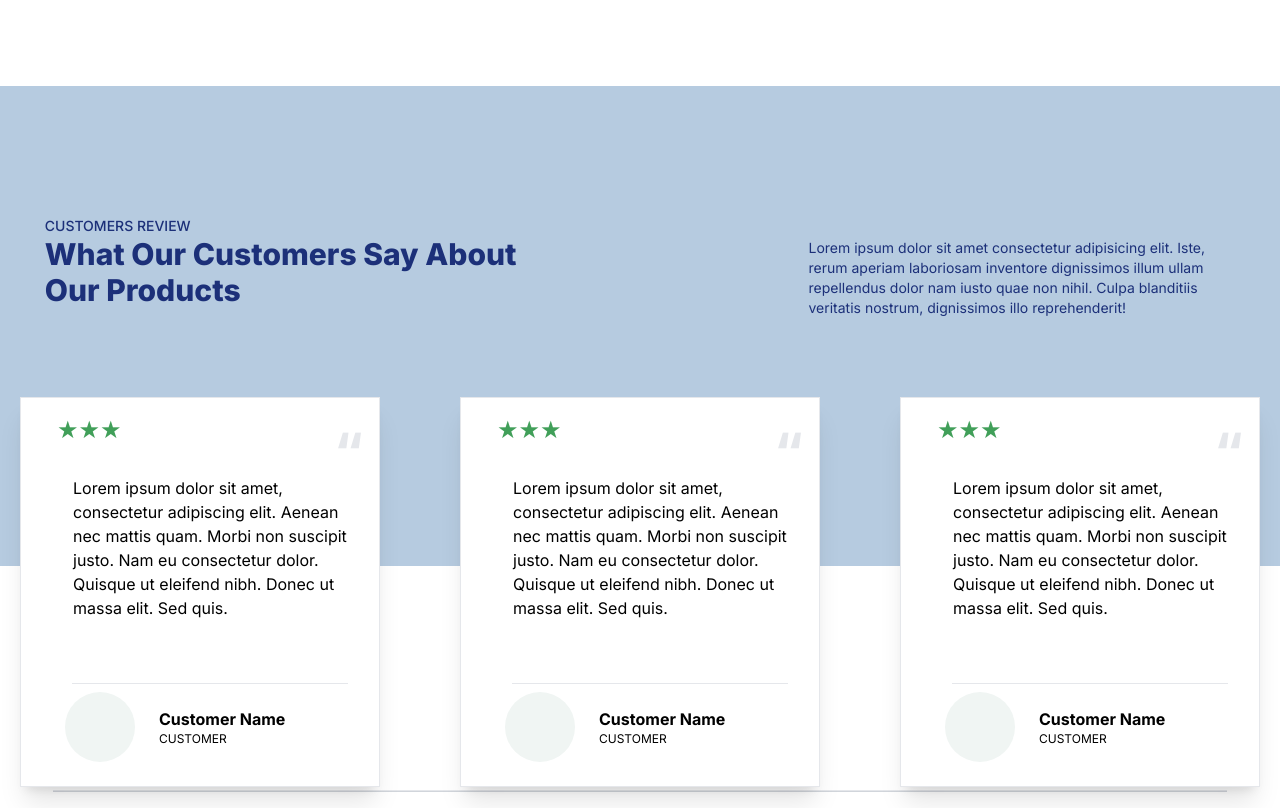
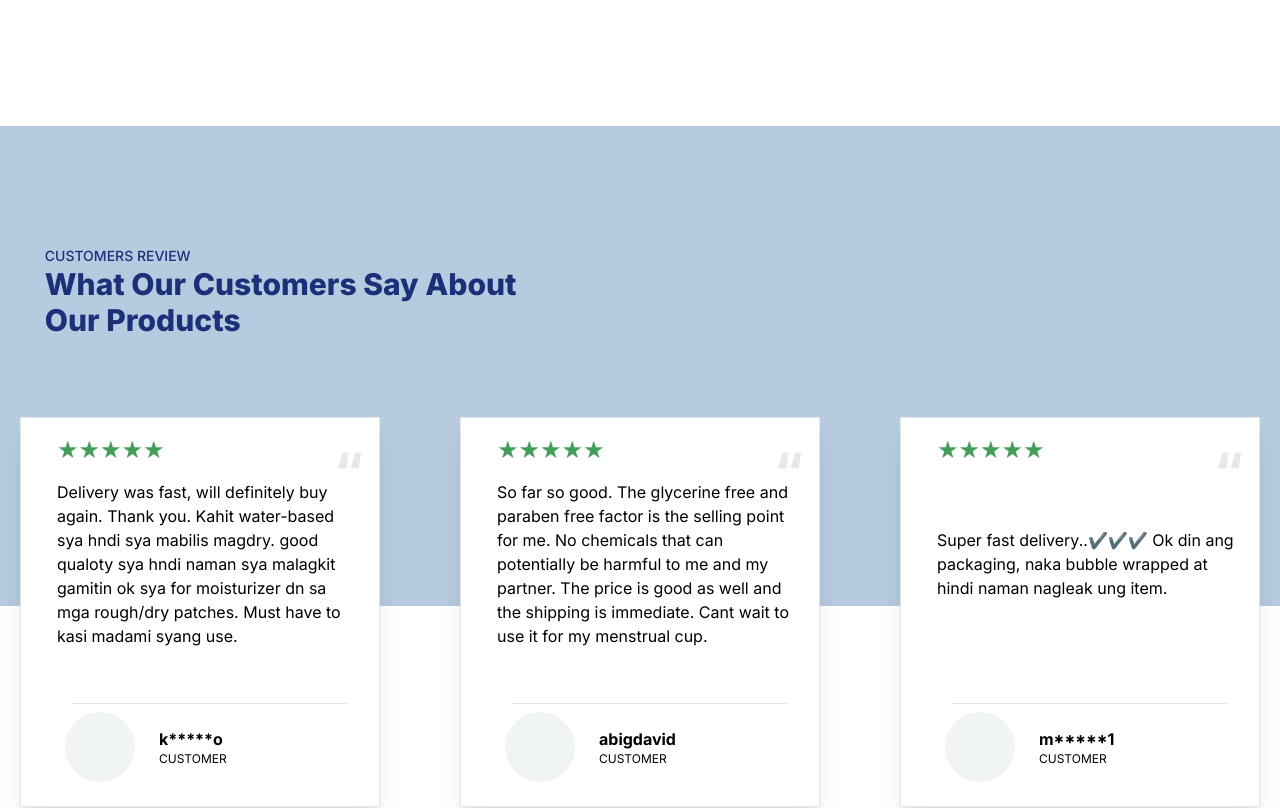
Before and after one commit to Zeff01/Apexpointv2, a Next.js app: page /lubie in a window 1280 px wide. Shown: the part 3460-4268 px from the top of the page. Built offline with nearby package versions, Linux system fonts and the light colour scheme.

Commit message:
Remove the red background
Change loremloremlorem into real testimonials from shopee or lazada

Make the text bigger in the mobile screen and remove the red background

Added reviews from shopee store
Added customer names

```diff
--- a/app/lubie/components/cards.tsx
+++ /dev/null
@@ -1,35 +0,0 @@
-import React from 'react'
-import Stars from './stars'
-
-
-function Cards() {
-  return (
-    <div className='flex flex-col justify-center w-auto  h-[390px] border-[1px] p-4  shadow-xl bg-white md:w-[360px] sm:w-auto sm:z-50 sm:pl-[10%]'>
-        <div className="w-full flex justify-between">
-            <div className="">
-              <Stars totalStars={3}/>
-            </div>
-            <div className="self-ce text-[50px] font-abhaya-libre font-extrabold text-lubie-sky-blue">
-              <p className='h-[46px] text-gray-200'>“</p>
-            </div>
-        </div>
-        <div className="p-4 "><p>Lorem ipsum dolor sit amet, consectetur adipiscing elit. Aenean nec mattis quam. Morbi non suscipit justo. Nam eu consectetur dolor. Quisque ut eleifend nibh. Donec ut massa elit. Sed quis.</p></div>
-        <div className="  w-full h-[7vh] flex justify-center">
-            <div className="border-gray-200 w-[90%] border-b h-full"></div>
-        </div>
-        <div className="w-full flex  justify-start space-x-6 p-2">
-            <div className="rounded-full p-2 w-[70px] h-[70px] bg-lubie-gray-white">
-
-            </div>
-          <div className="flex flex-col justify-center">
-              <p className='font-bold'>Customer Name</p>
-              <p className='text-xs'>CUSTOMER</p>
-          </div>
-
-        </div>
-
-    </div>
-  )
-}
-
-export default Cards
--- /dev/null
+++ b/app/lubie/components/cards/review.tsx
@@ -0,0 +1,39 @@
+import React from "react";
+import Stars from "../stars";
+
+function Cards() {
+  return (
+    <div className="flex flex-col justify-center w-auto  h-[390px] border-[1px] p-4  shadow-xl bg-white md:w-[360px] sm:w-auto sm:z-50 sm:pl-[10%] overflow-hidden relative">
+      <div className="w-full flex justify-between">
+        <div className="">
+          <Stars totalStars={5} />
+        </div>
+        <div className="self-ce text-[50px] font-abhaya-libre font-extrabold text-lubie-sky-blue">
+          <p className="h-[46px] text-gray-200">“</p>
+        </div>
+      </div>
+      <div className="p-0 m-0 ">
+        <p>
+
+          Delivery was fast, will definitely buy again. Thank you. Kahit
+          water-based sya hndi sya mabilis magdry. good qualoty sya hndi naman
+          sya malagkit gamitin ok sya for moisturizer dn sa mga rough/dry
+          patches. Must have to kasi madami syang use.
+
+        </p>
+      </div>
+      <div className="  w-full h-[7vh] flex justify-center">
+        <div className="border-gray-200 w-[90%] border-b h-full"></div>
+      </div>
+      <div className="w-full flex  justify-start space-x-6 p-2 ">
+        <div className="rounded-full p-2 w-[70px] h-[70px] bg-lubie-gray-white"></div>
+        <div className="flex flex-col justify-center">
+          <p className="font-bold">k*****o</p>
+          <p className="text-xs">CUSTOMER</p>
+        </div>
+      </div>
+    </div>
+  );
+}
+
+export default Cards;
--- /dev/null
+++ b/app/lubie/components/cards/review1.tsx
@@ -0,0 +1,38 @@
+import React from "react";
+import Stars from "../stars";
+
+function Cards() {
+  return (
+    <div className="flex flex-col justify-center w-auto  h-[390px] border-[1px] p-4  shadow-xl bg-white md:w-[360px] sm:w-auto sm:z-50 sm:pl-[10%] relative overflow-hidden">
+      <div className="w-full flex justify-between">
+        <div className="">
+          <Stars totalStars={5} />
+        </div>
+        <div className="self-ce text-[50px] font-abhaya-libre font-extrabold text-lubie-sky-blue">
+          <p className="h-[46px] text-gray-200">“</p>
+        </div>
+      </div>
+      <div className="p-0 m-0 ">
+        <p>
+          {" "}
+          So far so good. The glycerine free and paraben free factor is the
+          selling point for me. No chemicals that can potentially be harmful to
+          me and my partner. The price is good as well and the shipping is
+          immediate. Cant wait to use it for my menstrual cup.
+        </p>
+      </div>
+      <div className=" w-full h-[7vh] flex justify-center">
+        <div className="border-gray-200 w-[90%] border-b h-full"></div>
+      </div>
+      <div className="w-full flex  justify-start space-x-6 p-2">
+        <div className="rounded-full p-2 w-[70px] h-[70px] bg-lubie-gray-white"></div>
+        <div className="flex flex-col justify-center">
+          <p className="font-bold">abigdavid</p>
+          <p className="text-xs">CUSTOMER</p>
+        </div>
+      </div>
+    </div>
+  );
+}
+
+export default Cards;
--- /dev/null
+++ b/app/lubie/components/cards/review2.tsx
@@ -0,0 +1,45 @@
+import React from "react";
+import Stars from "../stars";
+
+
+function Cards() {
+  return (
+    <div className="flex flex-col justify-center w-auto  h-[390px] border-[1px] p-4  shadow-xl bg-white md:w-[360px] sm:w-auto sm:z-50 sm:pl-[10%] overflow-hidden relative">
+      <div className="w-full flex justify-between">
+        <div className="">
+          <Stars totalStars={5} />
+        </div>
+        <div className="self-ce text-[50px] font-abhaya-libre font-extrabold text-lubie-sky-blue">
+          <p className="h-[46px] text-gray-200">“</p>
+        </div>
+      </div>
+      <div className="p-0 m-0 ">
+      <br></br>
+        <br></br>
+        <p>
+
+        Super fast delivery..✔️✔️✔️
+Ok din ang packaging, naka bubble wrapped at hindi naman nagleak ung item.
+
+        </p>
+        <br></br>
+        <br></br>
+
+      </div>
+      <div className="  w-full h-[7vh] flex justify-center">
+        <div className="border-gray-200 w-[90%] border-b h-full"></div>
+      </div>
+      <div className="w-full flex  justify-start space-x-6 p-2 ">
+        <div className="rounded-full p-2 w-[70px] h-[70px] bg-lubie-gray-white">
+
+        </div>
+        <div className="flex flex-col justify-center">
+          <p className="font-bold">m*****1</p>
+          <p className="text-xs">CUSTOMER</p>
+        </div>
+      </div>
+    </div>
+  );
+}
+
+export default Cards;
--- a/app/lubie/components/cardslide.tsx
+++ b/app/lubie/components/cardslide.tsx
@@ -1,7 +1,9 @@
 // Cardslide.jsx
 import React from 'react';
 import { Swiper, SwiperSlide } from 'swiper/react';
-import Cards from './cards'; // Import your Cards component
+import Cards from './cards/review'; // Import your Cards component
+import Cards1 from "./cards/review1";
+import Cards2 from "./cards/review2";
 import 'swiper/css'; // Import Swiper styles
 import 'swiper/css/navigation';
 import 'swiper/css/pagination';
@@ -20,8 +22,8 @@ export default function Cardslide() {
     }}
   >
     <SwiperSlide ><Cards /></SwiperSlide>
-    <SwiperSlide><Cards /></SwiperSlide>
-    <SwiperSlide><Cards /></SwiperSlide>
+    <SwiperSlide><Cards1 /></SwiperSlide>
+    <SwiperSlide><Cards2 /></SwiperSlide>
     {/* Add more SwiperSlides if needed */}
   </Swiper>
   );
--- a/app/lubie/section/Testimonials.tsx
+++ b/app/lubie/section/Testimonials.tsx
@@ -1,28 +1,25 @@
 "use client";
-import Cards from "../components/cards";
+import Cards from "../components/cards/review";
+import Cards1 from "../components/cards/review1";
+import Cards2 from "../components/cards/review2";
 import Cardslide from "../components/cardslide";
 
 function Testimonials() {
   return (
     <div>
-      <div className="testimonials h-[50vh] w-full bg-lubie-light-blue md:h-[60vh]">
+      <div className="testimonials h-[50vh] w-full bg-lubie-light-blue md:h-[60vh] mt-10">
         <div className="container mx-auto text-lubie-dark-blue">
           <div className="wrapper flex items-center text-lubie-navy-blue pt-10 justify-center text-center flex-col mx-auto md:justify-around md:flex-row md:item-start md:text-left md:pt-28">
             <div className="left flex flex-col">
               <p className="text-sm text pt-2 font-medium">CUSTOMERS REVIEW</p>
               <div>
-                <h1 className="text-2xl font-extrabold gap-4 flex md:text-3xl md:w-[70%]">
+                <h1 className="text-3xl font-extrabold gap-4 flex md:text-3xl md:w-[70%]">
                   What Our Customers Say About Our Products
                 </h1>
               </div>
             </div>
             <div className="right w-auto md:w-1/3">
-              <p className="mt-5 text-sm md:mt-10">
-                Lorem ipsum dolor sit amet consectetur adipisicing elit. Iste,
-                rerum aperiam laboriosam inventore dignissimos illum ullam
-                repellendus dolor nam iusto quae non nihil. Culpa blanditiis
-                veritatis nostrum, dignissimos illo reprehenderit!
-              </p>
+
             </div>
           </div>
         </div>
@@ -38,10 +35,10 @@ function Testimonials() {
                   <Cards />
                 </div>
                 <div className="px-10">
-                  <Cards />
+                  <Cards1 />
                 </div>
                 <div className="pl-10">
-                  <Cards />
+                  <Cards2 />
                 </div>
               </div>
             </div>
```
Also changed, not shown: public/assets/person_lubie.png (added).
